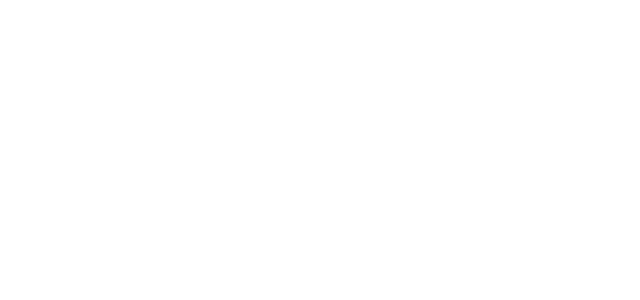
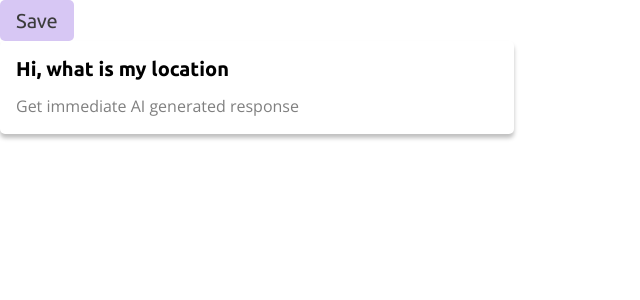
Before and after one commit to abhay8696/BotAi, a React (Vite) app: page / in a window 1280 px wide. Shown: the top 300 px of the page, without its empty margins (0-640 px from the left). Built offline with nearby package versions, Linux system fonts and the light colour scheme.

Commit message:
created SuggestCard component

```diff
--- a/src/App.jsx
+++ b/src/App.jsx
@@ -2,6 +2,8 @@
 
 import './App.css'
 import { ThemeContext } from './AllContexts';
+import Button from './components/Button/Button';
+import SuggestCard from './components/SuggestCard/SuggestCard';
 
 function App() {
   const [theme, setTheme] = useState("light")
@@ -10,6 +12,8 @@
     <>
     <ThemeContext.Provider value={[theme, setTheme]}>
       <main>
+        <Button text="save"/>
+        <SuggestCard mainText="Hi, what is my location" subText="Get immediate AI generated response" />
       </main>
     </ThemeContext.Provider>
     </>
--- a/src/components/Button/Button.css
+++ b/src/components/Button/Button.css
@@ -13,13 +13,13 @@
     justify-content: center;
 }
 
-.ButtonThemelight{
+.ButtonTheme-light{
     color: var(--color-black);
     background-color: var(--secondary);
 }
 
 
-.ButtonThemedark{
+.ButtonTheme-dark{
     color: var(--color-white);
     background-color: var(--primary1);
 }
--- a/src/components/Button/Button.jsx
+++ b/src/components/Button/Button.jsx
@@ -10,7 +10,7 @@
     //context
     const [theme, setTheme] = useContext(ThemeContext)
     return (
-        <button className={`Button ButtonTheme${theme}`}>
+        <button className={`Button ButtonTheme-${theme}`}>
             {text || "text"}
         </button>
     );
--- /dev/null
+++ b/src/components/SuggestCard/SuggestCard.css
@@ -0,0 +1,32 @@
+
+
+
+.SuggestCard{
+    display: flex;
+    flex-direction: column;
+    align-items: flex-start;
+    gap: 1rem;
+    box-shadow: 0px 4px 4px 0px #00000040;
+    width: 514px;
+    max-width: 95vw;
+    border-radius: 5px;
+    padding: 1rem;
+}
+.SuggestCard-mainText{
+    font-size: 20px;
+    font-weight: 700;
+    line-height: 22.98px;
+}
+
+.SuggestCard-subtext{
+    font-family: "Open Sans";
+    font-size: 16px;
+    font-weight: 400;
+    line-height: 21.79px;
+    color: #00000080;
+}
+
+.SuggestCardTheme-dark{
+    color: var(--color-white);
+    background-color: var(--primary1);
+}
--- /dev/null
+++ b/src/components/SuggestCard/SuggestCard.jsx
@@ -0,0 +1,20 @@
+import React, { useContext } from 'react';
+//styles
+import "./SuggestCard.css";
+//contexts
+import { ThemeContext } from '../../AllContexts';
+
+const SuggestCard = props => {
+    //props
+    const { mainText, subText } = props;
+    // ..contexts
+    const [theme, setTheme] = useContext(ThemeContext);
+    return (
+        <div className={`SuggestCard SuggestCardTheme-${theme}`}>
+            <span className='SuggestCard-mainText'>{mainText}</span>
+            <span className='SuggestCard-subtext'>{subText}</span>
+        </div>
+    );
+};
+
+export default SuggestCard;
```
